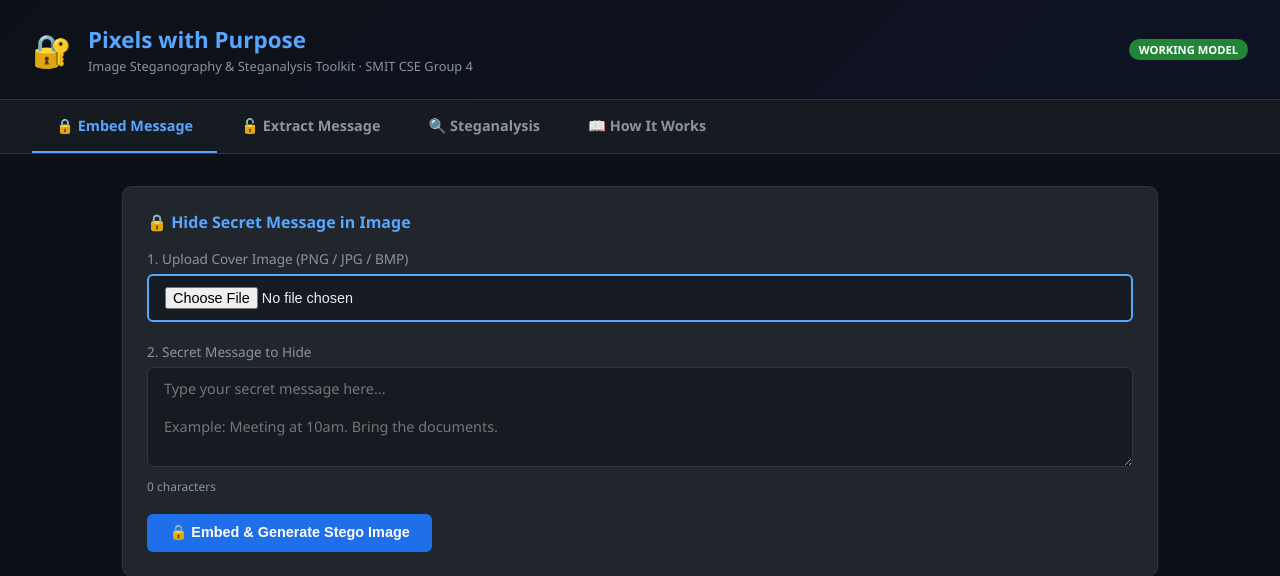
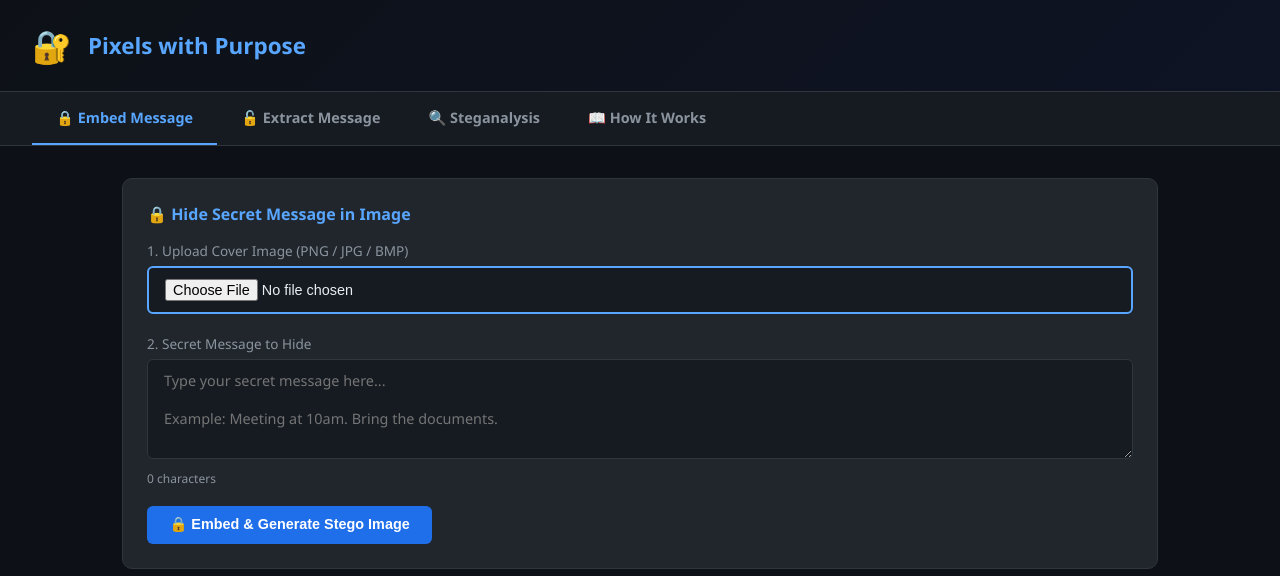
Before and after one commit to Roushan345/PIXELS-WITH-PURPOSE-Enhancing-Images-for-Secure-Steganography, a Flask app: page / in a window 1280 px wide. Shown: the top 576 px of the page. Run offline with Flask 3, Linux system fonts and the light colour scheme.

Commit message:
Remove header subtitle and working model badge

```diff
--- a/templates/index.html
+++ b/templates/index.html
@@ -275,9 +275,7 @@
   <div class="logo">🔐</div>
   <div>
     <h1>Pixels with Purpose</h1>
-    <p>Image Steganography & Steganalysis Toolkit · SMIT CSE Group 4</p>
   </div>
-  <span class="badge">WORKING MODEL</span>
 </header>
 
 <div class="tabs">
```
